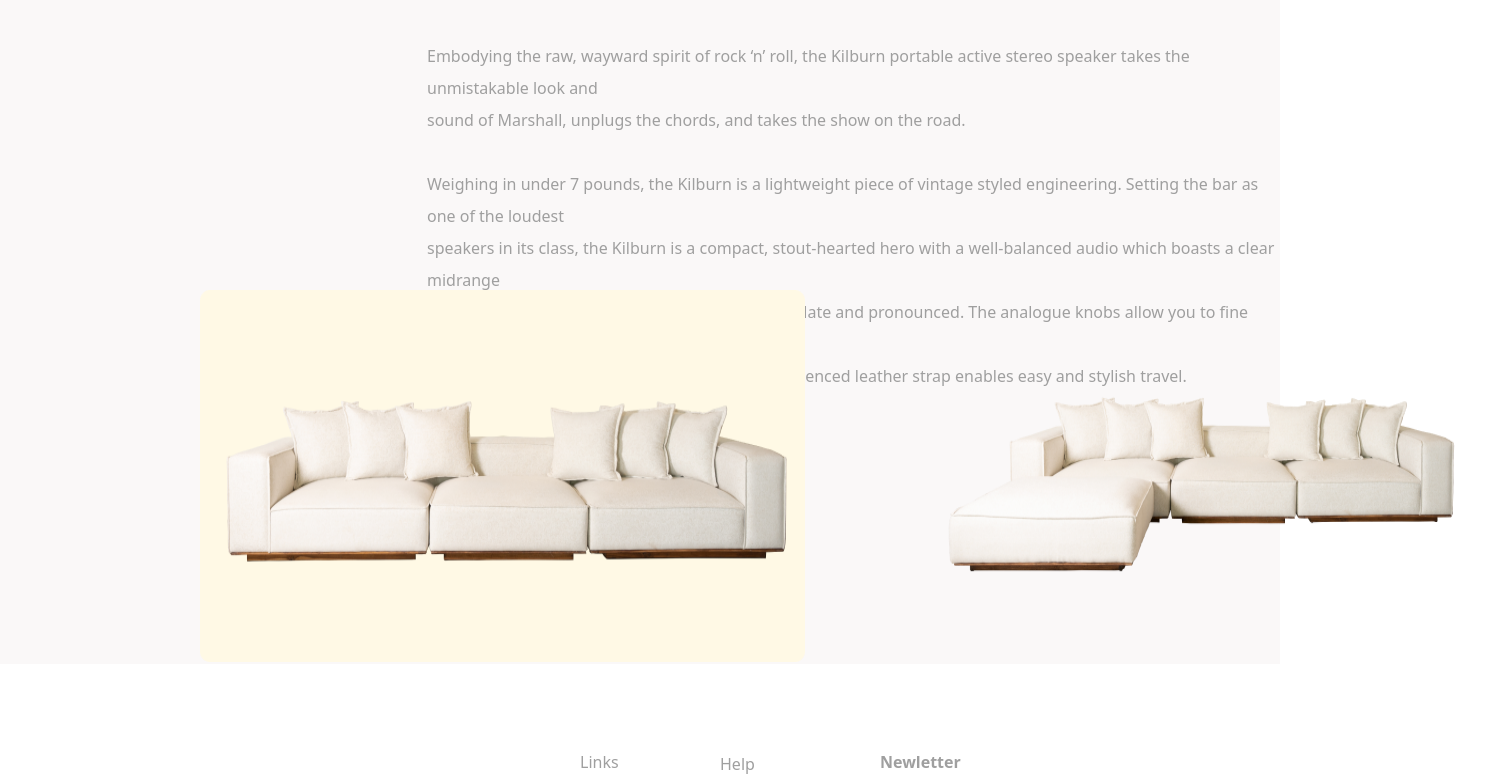
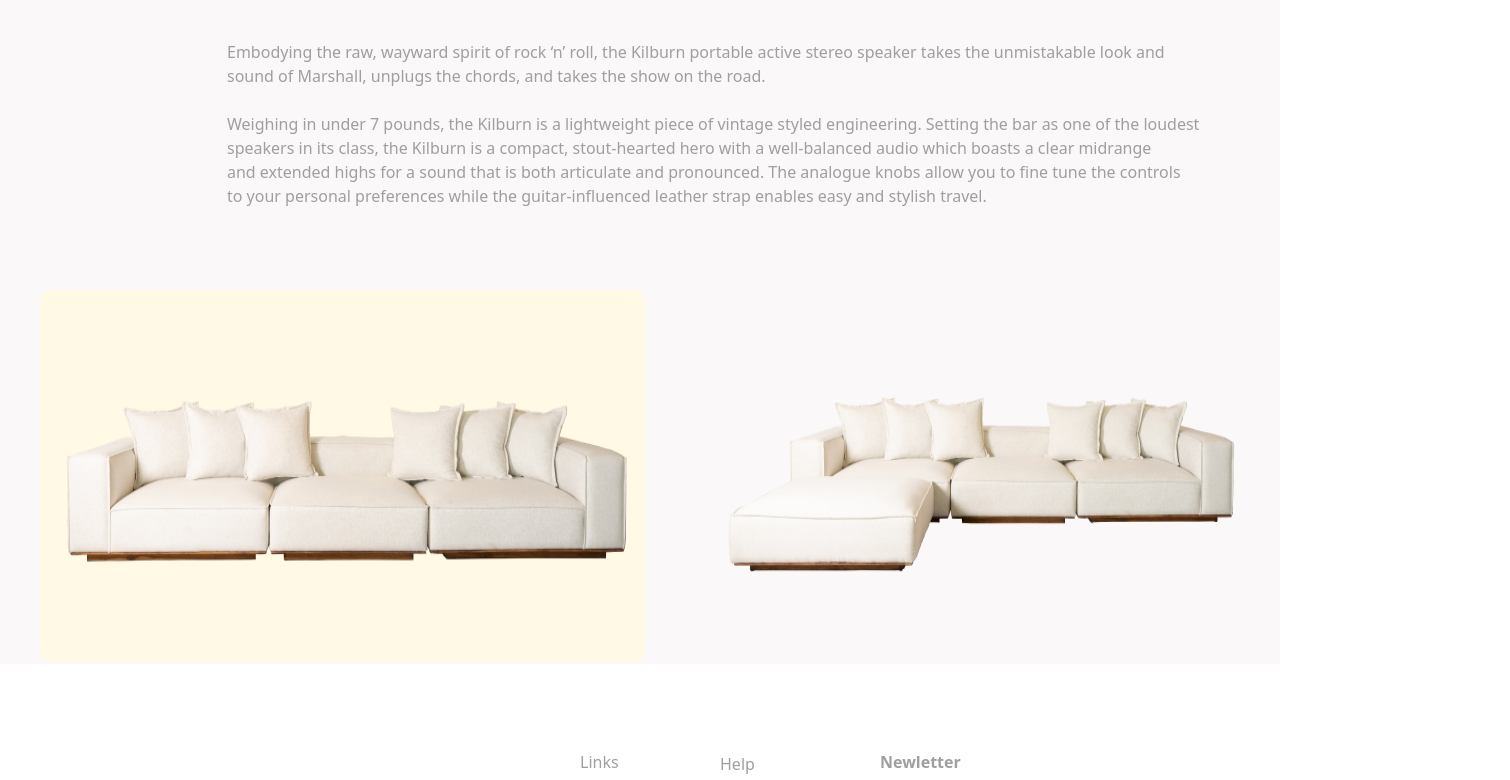
Before and after one commit to Hinarafiq/UX-UI-Hackathon, a Next.js app: page /AsgaadarSofa in a window 1280 px wide. Shown: the part 1120-1900 px from the top of the page, 1510 px wide, since content can reach past the window. Built offline with nearby package versions, Linux system fonts and the light colour scheme.

Commit message:
Update page.tsx

```diff
--- a/app/AsgaadarSofa/page.tsx
+++ b/app/AsgaadarSofa/page.tsx
@@ -82,7 +82,7 @@
                     </ul>
                 </div>
 
-                <div className='md:w-[1026x] h-[60px] md:h-[174px] md:ml-[427px] pt-20 mt-4 font-normal text-[#9F9F9F] leading-8'>
+                <div className='md:w-[1026x] h-[60px] md:h-[174px] md:ml-[227px] pt-20 mt-4 font-normal text-[#9F9F9F]'>
                    <p>Embodying the raw, wayward spirit of rock ‘n’ roll, the Kilburn portable active stereo speaker takes the unmistakable look and <br />
                    sound of Marshall, unplugs the chords, and takes the show on the road.</p>
                             <br />
@@ -91,9 +91,9 @@
                      to your personal preferences while the guitar-influenced leather strap enables easy and stylish travel.</p>
                 </div>
 
-                <div className='md:w-[1239px] h-[528px] grid md:flex pt-[656px] md:pt-[156px] md:ml-[100px]'>
-                    <Image src="/DescriptionPic.png" alt='Description' height="348" width="605" className='md:ml-[100px]'/>
-                    <Image src="/DescriptionPic2.png" alt='Description' height="348" width="605" className='md:ml-[100px]'/>
+                <div className='md:w-[1239px] h-[528px] grid md:flex pt-[656px] md:pt-[156px]'>
+                    <Image src="/DescriptionPic.png" alt='Description' height="348" width="605" className='md:ml-[40px]'/>
+                    <Image src="/DescriptionPic2.png" alt='Description' height="348" width="605" className='md:ml-[40px]'/>
                 </div>
            </div>
         </div>
```
